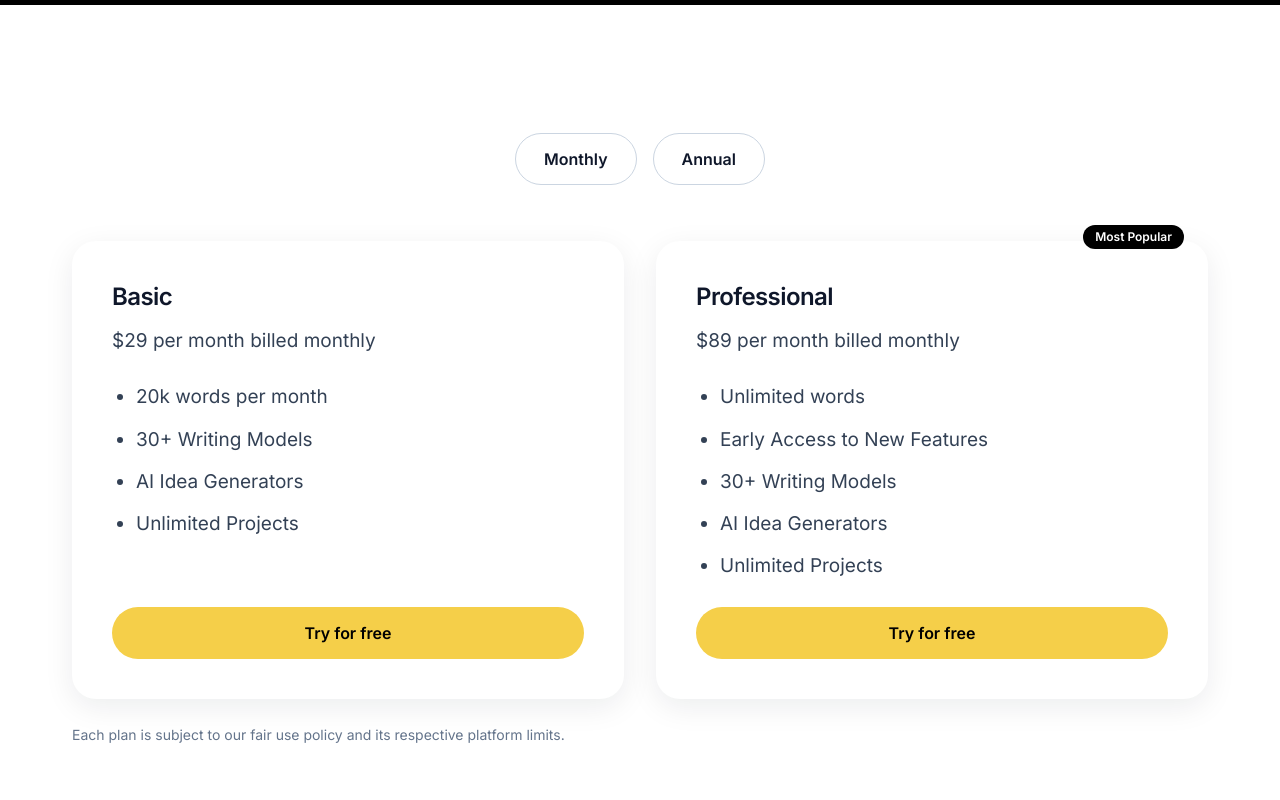
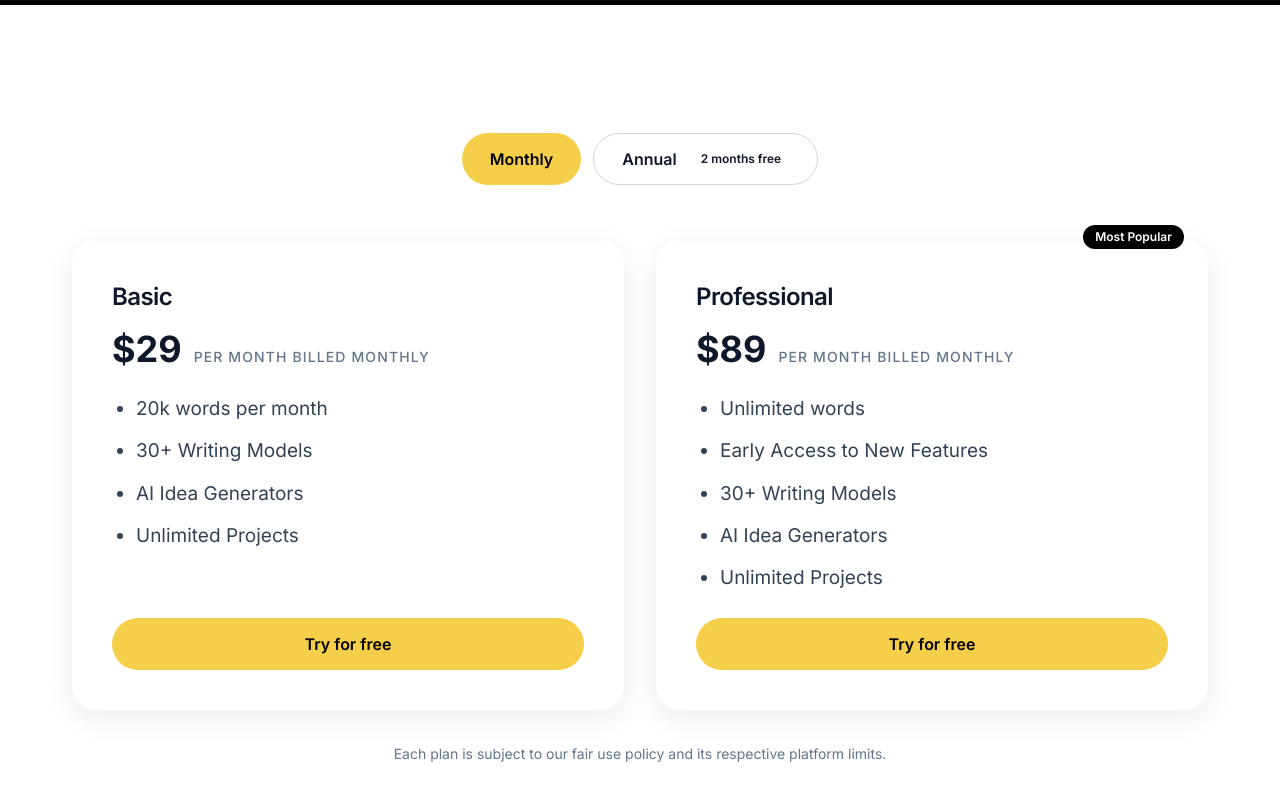
Before and after one commit to nathan-eagle/granted_website, a Next.js app: page /pricing in a window 1280 px wide. Shown: the part 620-1420 px from the top of the page. Built offline with nearby package versions, Linux system fonts and the light colour scheme.

Commit message:
feat: add pricing toggle with Granted wordmark

```diff
--- a/app/pricing/page.tsx
+++ b/app/pricing/page.tsx
@@ -2,6 +2,7 @@ import Header from '@/components/Header'
 import Footer from '@/components/Footer'
 import Container from '@/components/Container'
 import { ButtonLink } from '@/components/ButtonLink'
+import { PricingTable } from '@/components/PricingTable'
 
 export default function PricingPage() {
   return (
@@ -21,58 +22,9 @@ export default function PricingPage() {
         </section>
 
         <Container className="py-28 md:py-32">
-          <div className="flex items-center justify-center gap-4">
-            <button className="button button-ghost">Monthly</button>
-            <button className="button button-ghost">Annual</button>
-          </div>
+          <PricingTable />
 
-          <div className="mt-14 grid gap-8 md:grid-cols-2">
-            {[{
-              name: 'Basic',
-              price: '$29 per month billed monthly',
-              features: [
-                '20k words per month',
-                '30+ Writing Models',
-                'AI Idea Generators',
-                'Unlimited Projects',
-              ],
-            }, {
-              name: 'Professional',
-              price: '$89 per month billed monthly',
-              features: [
-                'Unlimited words',
-                'Early Access to New Features',
-                '30+ Writing Models',
-                'AI Idea Generators',
-                'Unlimited Projects',
-              ],
-              badge: 'Most Popular',
-            }].map(plan => (
-              <div key={plan.name} className="relative">
-                {plan.badge ? (
-                  <span className="absolute -top-4 right-6 rounded-pill bg-black px-3 py-1 text-xs font-semibold text-white">
-                    {plan.badge}
-                  </span>
-                ) : null}
-                <div className="card flex h-full flex-col gap-6 p-10">
-                  <div>
-                    <h2 className="text-2xl font-semibold text-slate-900">{plan.name}</h2>
-                    <p className="body-lg mt-3 text-slate-700">{plan.price}</p>
-                  </div>
-                  <ul className="body-lg space-y-2.5 list-disc pl-6 text-slate-700">
-                    {plan.features.map(feature => (
-                      <li key={feature}>{feature}</li>
-                    ))}
-                  </ul>
-                  <ButtonLink href="https://app.grantedai.com" className="mt-auto w-full">
-                    Try for free
-                  </ButtonLink>
-                </div>
-              </div>
-            ))}
-          </div>
-
-          <p className="body-sm mt-6 text-slate-500">
+          <p className="body-sm mt-8 text-center text-slate-500">
             Each plan is subject to our fair use policy and its respective platform limits.
           </p>
 
--- /dev/null
+++ b/components/PricingTable.tsx
@@ -0,0 +1,119 @@
+'use client'
+
+import { useState } from 'react'
+import { ButtonLink } from '@/components/ButtonLink'
+
+const PLANS = [
+  {
+    name: 'Basic',
+    badge: null as string | null,
+    monthly: {
+      price: '$29',
+      cadence: 'per month billed monthly',
+      note: null as string | null,
+    },
+    annual: {
+      price: '$290',
+      cadence: 'per year (save 2 months)',
+      note: 'Effective rate $24/mo when billed annually',
+    },
+    features: [
+      '20k words per month',
+      '30+ Writing Models',
+      'AI Idea Generators',
+      'Unlimited Projects',
+    ],
+  },
+  {
+    name: 'Professional',
+    badge: 'Most Popular',
+    monthly: {
+      price: '$89',
+      cadence: 'per month billed monthly',
+      note: null as string | null,
+    },
+    annual: {
+      price: '$890',
+      cadence: 'per year (save 2 months)',
+      note: 'Effective rate $74/mo when billed annually',
+    },
+    features: [
+      'Unlimited words',
+      'Early Access to New Features',
+      '30+ Writing Models',
+      'AI Idea Generators',
+      'Unlimited Projects',
+    ],
+  },
+]
+
+const BILLING = [
+  { id: 'monthly' as const, label: 'Monthly' },
+  { id: 'annual' as const, label: 'Annual', helper: '2 months free' },
+]
+
+export function PricingTable() {
+  const [billing, setBilling] = useState<'monthly' | 'annual'>('monthly')
+
+  return (
+    <div>
+      <div className="flex flex-wrap items-center justify-center gap-3">
+        {BILLING.map(option => {
+          const isActive = billing === option.id
+          return (
+            <button
+              key={option.id}
+              type="button"
+              className={`button ${isActive ? 'button-primary' : 'button-ghost'}`}
+              onClick={() => setBilling(option.id)}
+            >
+              <span>{option.label}</span>
+              {option.helper && (
+                <span className="ml-2 rounded-pill bg-white/70 px-2 py-0.5 text-xs font-semibold text-slate-900">
+                  {option.helper}
+                </span>
+              )}
+            </button>
+          )
+        })}
+      </div>
+
+      <div className="mt-14 grid gap-8 md:grid-cols-2">
+        {PLANS.map(plan => {
+          const current = plan[billing]
+          return (
+            <div key={plan.name} className="relative">
+              {plan.badge ? (
+                <span className="absolute -top-4 right-6 rounded-pill bg-black px-3 py-1 text-xs font-semibold text-white">
+                  {plan.badge}
+                </span>
+              ) : null}
+              <div className="card flex h-full flex-col gap-6 p-10">
+                <div>
+                  <h2 className="text-2xl font-semibold text-slate-900">{plan.name}</h2>
+                  <div className="mt-4 flex items-baseline gap-3">
+                    <span className="text-4xl font-bold text-slate-900">{current.price}</span>
+                    <span className="text-sm font-medium uppercase tracking-[0.08em] text-slate-500">
+                      {current.cadence}
+                    </span>
+                  </div>
+                  {current.note ? (
+                    <p className="body-sm mt-3 text-slate-500">{current.note}</p>
+                  ) : null}
+                </div>
+                <ul className="body-lg space-y-2.5 list-disc pl-6 text-slate-700">
+                  {plan.features.map(feature => (
+                    <li key={feature}>{feature}</li>
+                  ))}
+                </ul>
+                <ButtonLink href="https://app.grantedai.com" className="mt-auto w-full">
+                  Try for free
+                </ButtonLink>
+              </div>
+            </div>
+          )
+        })}
+      </div>
+    </div>
+  )
+}
```
